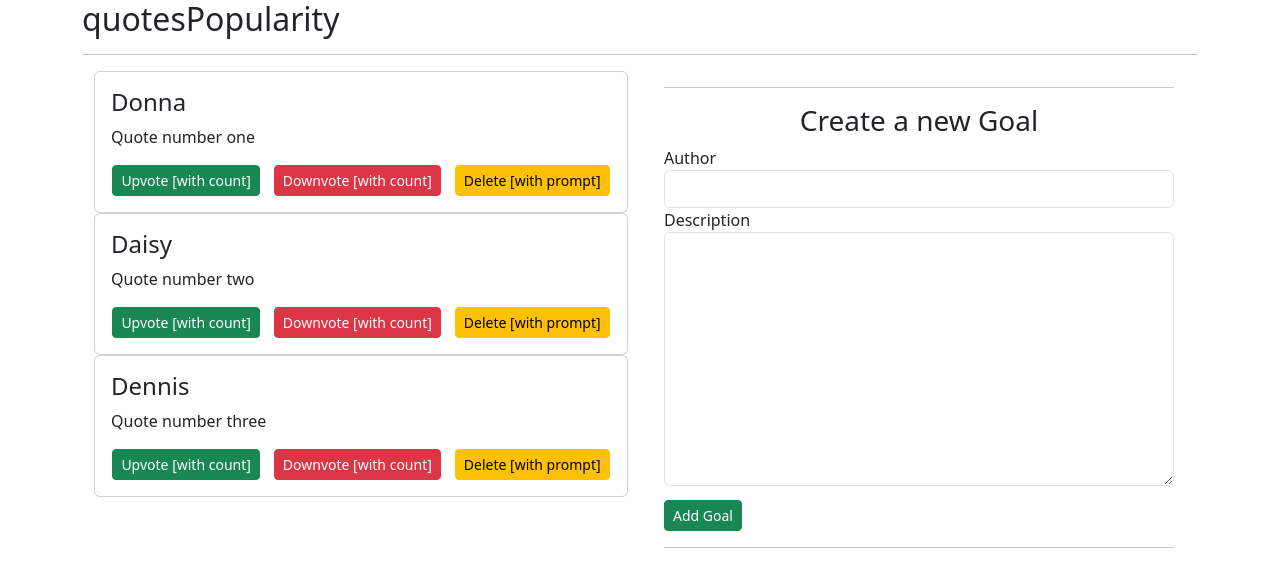
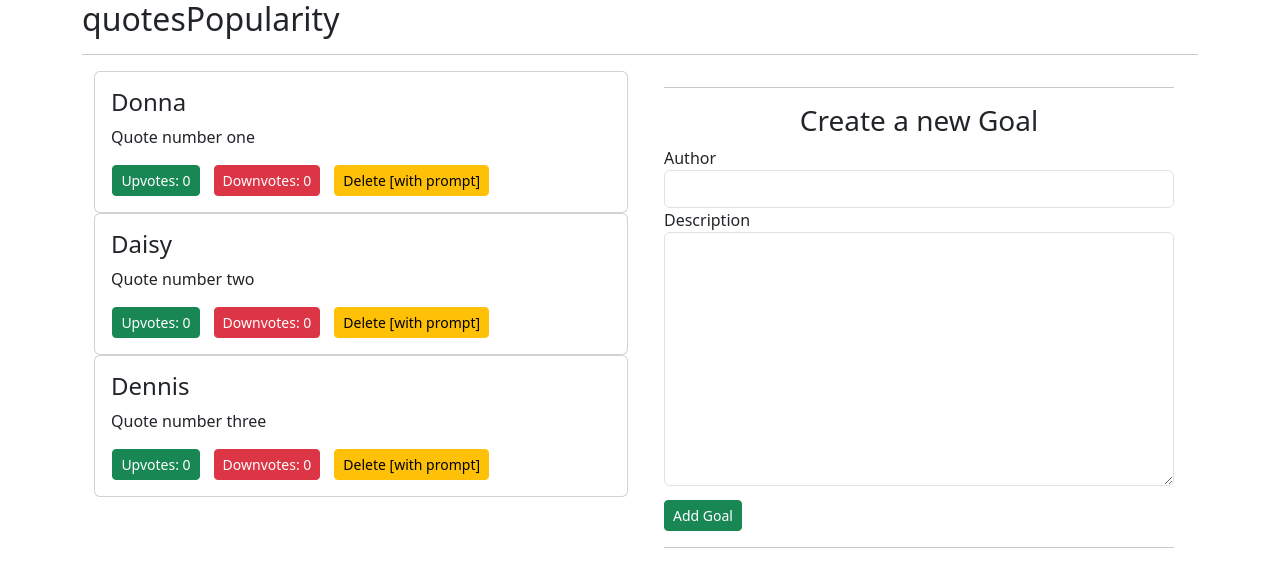
Before and after one commit to wdmuthiora/week1-Angular, an Angular app in the folder quotesPopularity/: page / in a window 1280 px wide. Shown: the top 570 px of the page. Built offline with nearby package versions, Linux system fonts and the light colour scheme.

Commit message:
Updated the quote-detailed template to reflect the actual values of both Upvotes and Downvotes.

```diff
--- a/quotesPopularity/src/app/quote-detailed/quote-detailed.component.html
+++ b/quotesPopularity/src/app/quote-detailed/quote-detailed.component.html
@@ -3,8 +3,8 @@
   <div class="card-body" ngFor="quote of quotes">
     <h4 class="card-title">{{quote.author}}</h4>
     <p class="card-text"> {{quote.quoteText}}</p>
-    <button class='btn btn-sm btn-success' style='margin-left:0.1em;'>Upvote [with count]</button>
-    <button class='btn btn-sm btn-danger' style='margin-left:1em'>Downvote [with count]</button>
+    <button class='btn btn-sm btn-success' style='margin-left:0.1em;'>Upvotes: {{quote.upVote}}</button>
+    <button class='btn btn-sm btn-danger' style='margin-left:1em'> Downvotes: {{quote.downVote}}</button>
     <button class='btn btn-sm btn-warning' style='margin-left:1em;'>Delete [with prompt]</button>
  </div>
 </div>
```
